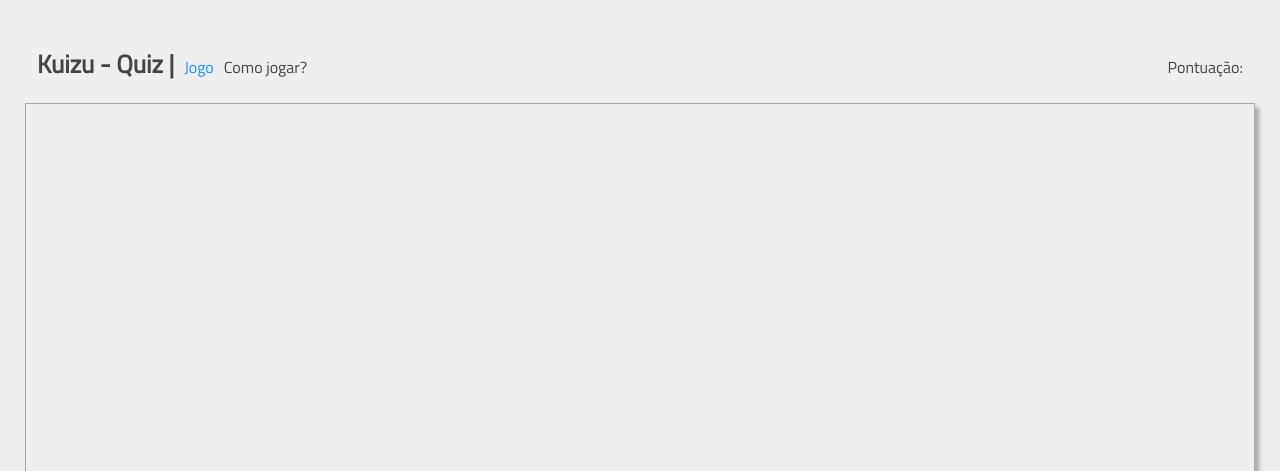
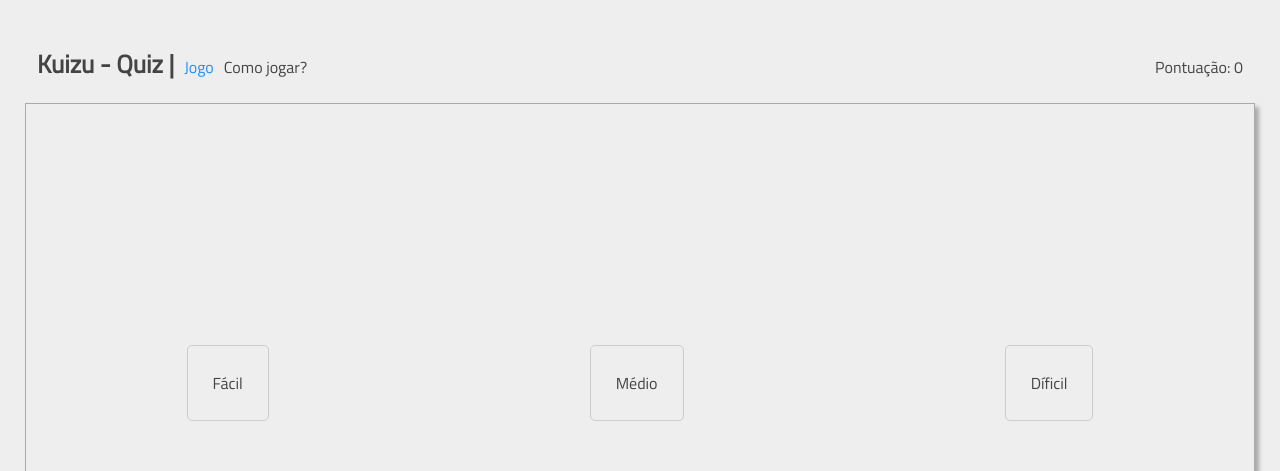
Before and after one commit to ChristianOliveiraSilva/Kuizu, a Vue app: page / in a window 1280 px wide. Shown: the top 471 px of the page. Built offline with nearby package versions, Linux system fonts and the light colour scheme.

Commit message:
created question system

```diff
--- a/src/App.vue
+++ b/src/App.vue
@@ -1,5 +1,13 @@
-<script>
-  const points = 0;
+<script setup>
+  import QuestionManager from "./components/QuestionManager.vue";
+  import { ref } from 'vue'
+
+  const points = ref(0)
+
+  function addPoints(value) {
+    points.value += value
+  }
+
 </script>
 
 <template>
@@ -12,7 +20,7 @@
     </div>
   </header>
   <section>
-
+    <QuestionManager :addPoints="addPoints" />
   </section>
   <footer>
     <h3 class="title">Feito por Christian de Oliveira Silva</h3>
--- /dev/null
+++ b/src/components/Question.vue
@@ -0,0 +1,39 @@
+<script setup>
+    import { ref, computed } from 'vue'
+
+    const { question, mode, choose } = defineProps(['question', 'mode', 'choose'])
+
+    const shouldShowTip = ref(false)
+
+
+    const showTip = () => {
+        shouldShowTip.value = true
+    }
+
+    const getMode = computed(() => {
+        return ['fácil', 'médio', 'díficil'][mode] || 'Erro...🙄'
+    })
+</script>
+
+<template>
+    <header class="container">
+        <div>Você está na dificuldade: {{getMode}}</div>
+        <div>
+            {{question.question}}
+        </div>
+    </header>
+    <section>
+        <div v-for="(options, index) in question.options" :key="index" @click="choose(index)">
+            {{options}}
+        </div>
+    </section>
+    <footer>
+        <div v-show="question.tip">
+            <button class="btn-tip" @click="showTip">Dica</button>
+            <div v-show="shouldShowTip" class="tip-container">{{question.tip}}</div>
+        </div>
+    </footer>
+</template>
+
+<style>
+</style>
--- /dev/null
+++ b/src/components/QuestionManager.vue
@@ -0,0 +1,101 @@
+<script setup>
+    import Question from "./Question.vue";
+    import { ref, computed } from 'vue'
+
+    import { questions as easyQuestions} from "../questions/easy/question"
+    import { questions as mediumQuestions} from "../questions/medium/question"
+    import { questions as hardQuestions} from "../questions/hard/question"
+
+    const { addPoints } = defineProps(['addPoints'])
+
+    const questionNumber = ref(0)
+    const question = ref(null)
+    const mode = ref(null)
+
+    const changeMode = function(newMode) {
+        mode.value = newMode
+        question.value = currentQuestion()
+    }
+
+    const currentQuestion = () => {
+        let questions = [];
+
+        switch (mode.value) {
+            case 0:
+                questions = easyQuestions
+                break;
+            case 1:
+                questions = mediumQuestions
+                break;
+            case 2:
+                questions = hardQuestions
+                break;
+            default:
+                throw new Error('Bug')
+                break;
+        }
+
+        return questions[Math.floor(Math.random() * questions.length)]
+    }
+
+    const choose = (value) => {
+        if (value == question.value.correct) {
+            addPoints(question.value.points)
+        } else {
+            alert('você errou!')
+        }
+
+        question.value = currentQuestion()
+    }
+</script>
+
+<template>
+    <div v-if="mode === null" class="flex-container">
+        <div class="mode easy-hover" @click="changeMode(0)">Fácil</div>
+        <div class="mode medium-hover" @click="changeMode(1)">Médio</div>
+        <div class="mode hard-hover" @click="changeMode(2)">Díficil</div>
+    </div>
+    <div v-else class="">
+        <Question :question="question" :mode="mode" :choose="choose" />
+    </div>
+</template>
+
+<style>
+    :root {
+        --easy-color: #009933;
+        --medium-color: #ffb833;
+        --hard-color: #b30000;
+    }
+
+    .flex-container {
+        display: flex;
+        flex-wrap: wrap;
+        justify-content: space-around;
+        align-items: center;
+        height: 100%;
+    }
+
+    .mode {
+        border-radius: 5px;
+        border: 1px solid #ccc;
+        padding: 25px;
+        cursor: pointer;
+    }
+
+    .easy-hover:hover {
+        background-color: var(--easy-color);
+        color: white;
+    }
+
+    .medium-hover:hover {
+        background-color: var(--medium-color);
+        color: white;
+    }
+
+    .hard-hover:hover {
+        background-color: var(--hard-color);
+        color: white;
+    }
+
+
+</style>
--- /dev/null
+++ b/src/questions/easy/question.js
@@ -0,0 +1,28 @@
+
+
+export const questions = [
+    {
+        question: 'Quem descobriu o brasil?',
+        options: [
+            'Arnaldo Sacomani',
+            'Arnaldo Sacomane',
+            'Arnaldo Sacamane',
+            'Pedro Alvares cabral',
+        ],
+        correct: 3,
+        tip: 'Não possui Arnaldo no nome',
+        points: 1
+    },
+    {
+        question: 'parte 2',
+        options: [
+            'Arnaldo Sacomani',
+            'Arnaldo Sacomane',
+            'Arnaldo Sacamane',
+            'Pedro Alvares cabral',
+        ],
+        correct: 3,
+        tip: 'Não possui Arnaldo no nome',
+        points: 1
+    },
+]
--- /dev/null
+++ b/src/questions/hard/question.js
@@ -0,0 +1,28 @@
+
+
+export const questions = [
+    {
+        question: 'parte 9',
+        options: [
+            'Arnaldo Sacomani',
+            'Arnaldo Sacomane',
+            'Arnaldo Sacamane',
+            'Pedro Alvares cabral',
+        ],
+        correct: 3,
+        tip: 'Não possui Arnaldo no nome',
+        points: 1
+    },
+    {
+        question: 'parte 8',
+        options: [
+            'Arnaldo Sacomani',
+            'Arnaldo Sacomane',
+            'Arnaldo Sacamane',
+            'Pedro Alvares cabral',
+        ],
+        correct: 3,
+        tip: 'Não possui Arnaldo no nome',
+        points: 1
+    },
+]
--- /dev/null
+++ b/src/questions/medium/question.js
@@ -0,0 +1,28 @@
+
+
+export const questions = [
+    {
+        question: 'parte 5',
+        options: [
+            'Arnaldo Sacomani',
+            'Arnaldo Sacomane',
+            'Arnaldo Sacamane',
+            'Pedro Alvares cabral',
+        ],
+        correct: 3,
+        tip: 'Não possui Arnaldo no nome',
+        points: 1
+    },
+    {
+        question: 'parte 4',
+        options: [
+            'Arnaldo Sacomani',
+            'Arnaldo Sacomane',
+            'Arnaldo Sacamane',
+            'Pedro Alvares cabral',
+        ],
+        correct: 3,
+        tip: 'Não possui Arnaldo no nome',
+        points: 1
+    },
+]
```
